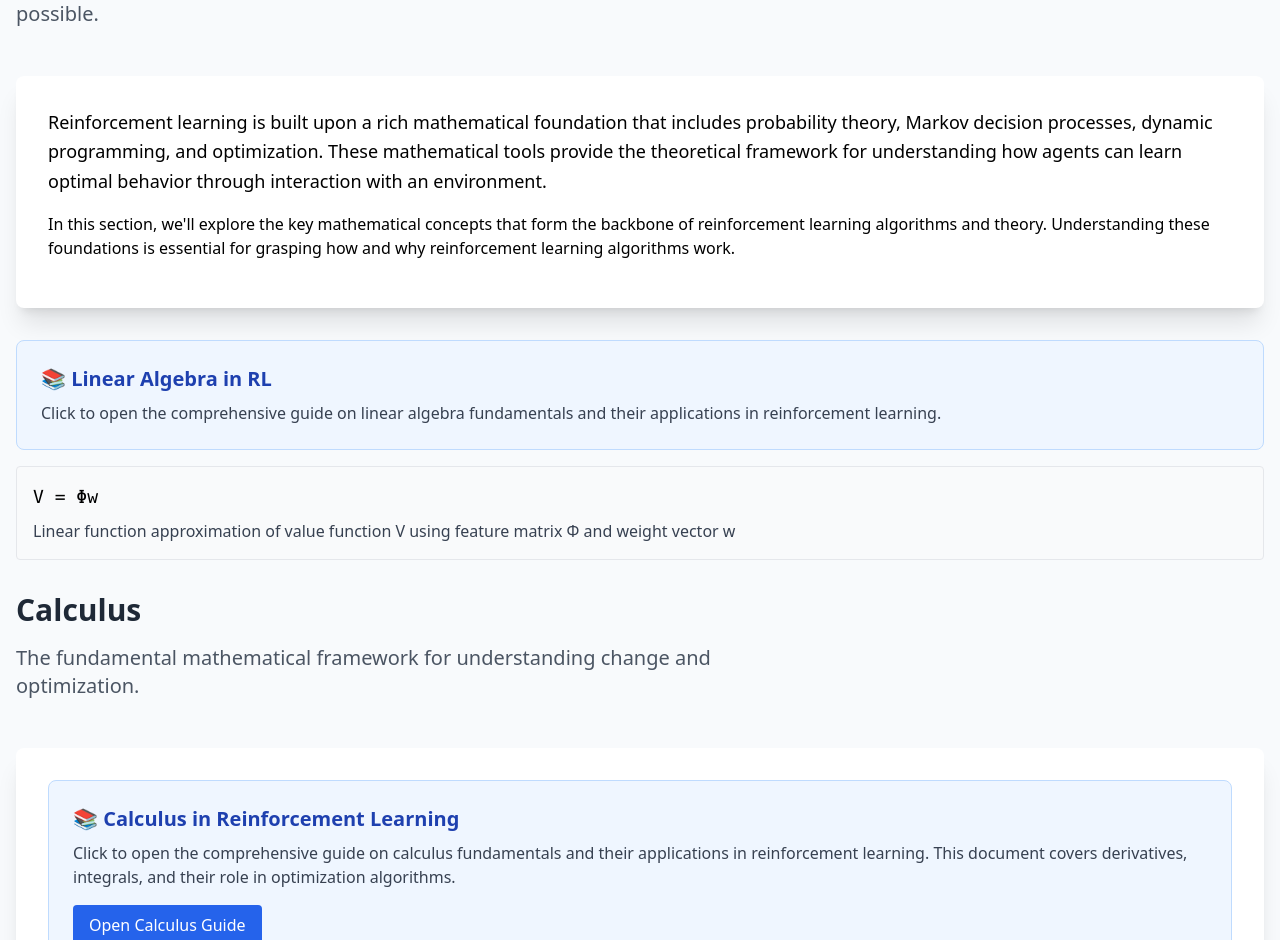
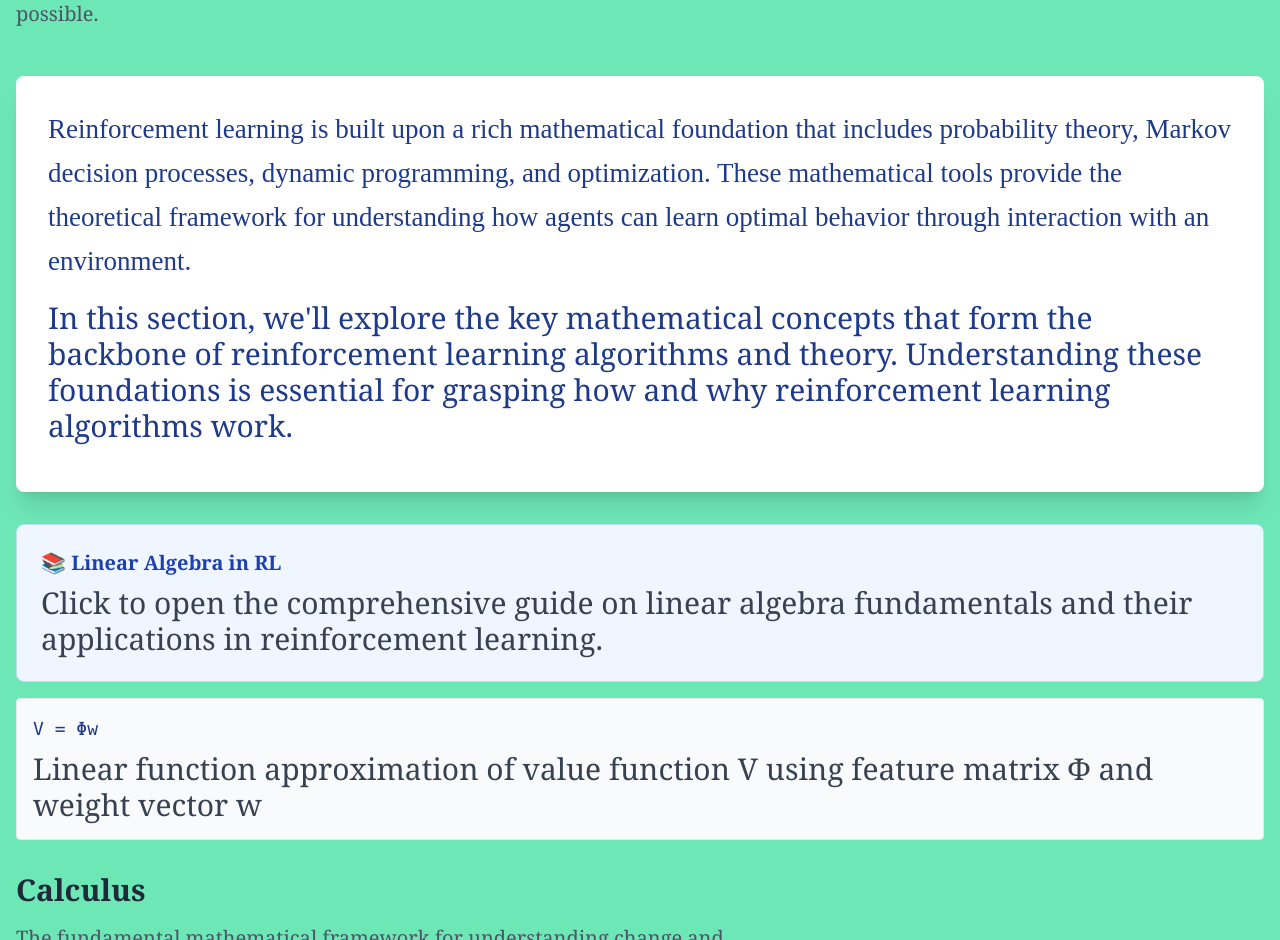
Before and after one commit to SergeyErmakov85/RL_ML-agents_site, a React (Vite) app: page /math-foundations in a window 1280 px wide. Shown: the part 432-1372 px from the top of the page. Built offline with nearby package versions, Linux system fonts and the light colour scheme.

Commit message:
поменял фон

```diff
--- a/package.json
+++ b/package.json
@@ -17,6 +17,7 @@
   },
   "devDependencies": {
     "@eslint/js": "^9.9.1",
+    "@pinegrow/piny-vite": "^1.0.10",
     "@types/react": "^18.3.23",
     "@types/react-dom": "^18.3.7",
     "@vitejs/plugin-react": "^4.3.1",
@@ -29,6 +30,6 @@
     "tailwindcss": "^3.4.1",
     "typescript": "^5.5.3",
     "typescript-eslint": "^8.3.0",
-    "vite": "^5.4.2"
+    "vite": "^6.3.5"
   }
 }
--- a/src/pages/MathFoundationsPage.tsx
+++ b/src/pages/MathFoundationsPage.tsx
@@ -68,7 +68,7 @@ print(f"Function value at minimum: {f_history[-1]}")
 `;
 
   return (
-    <div>
+    <div className="font-serif text-blue-900 from-blue-700 via-purple-400 to-indigo-400 bg-emerald-300 text-3xl">
       {/* Page Header */}
       <section className="bg-gradient-to-r from-blue-800 to-indigo-700 py-16 px-4">
         <div className="container mx-auto">
@@ -81,7 +81,7 @@ print(f"Function value at minimum: {f_history[-1]}")
         </div>
       </section>
 
-      <div className="container mx-auto px-4 py-12">
+      <div className="container mx-auto px-4 py-12 focus:text-6xl focus:text-green-600 focus:not-italic focus:uppercase focus:text-justify focus:bg-sky-500">
         {/* Introduction */}
         <SectionHeading
           title="Mathematical Foundations of Reinforcement Learning"
@@ -89,7 +89,7 @@ print(f"Function value at minimum: {f_history[-1]}")
         />
 
         <ContentBlock>
-          <p className="text-lg leading-relaxed mb-4">
+          <p className="leading-relaxed mb-4" style={{ fontFamily: "Times New Roman", fontSize: "27px" }}>
             Reinforcement learning is built upon a rich mathematical foundation that includes probability theory,
             Markov decision processes, dynamic programming, and optimization. These mathematical tools provide
             the theoretical framework for understanding how agents can learn optimal behavior through interaction
@@ -124,7 +124,7 @@ print(f"Function value at minimum: {f_history[-1]}")
             </p>
             <button
               onClick={handleOpenCalculusGuide}
-              className="bg-blue-600 hover:bg-blue-700 text-white font-medium py-2 px-4 rounded transition-colors duration-300"
+              className="bg-blue-600 hover:bg-blue-700 text-white font-medium py-2 px-4 rounded transition-colors duration-300 focus:bg-sky-600 focus:from-emerald-400"
             >
               Open Calculus Guide
             </button>
--- a/vite.config.ts
+++ b/vite.config.ts
@@ -1,10 +1,13 @@
 import { defineConfig } from 'vite';
 import react from '@vitejs/plugin-react';
+import PinyVite from '@pinegrow/piny-vite' // <-- import the plugin
+
 
 // https://vitejs.dev/config/
 export default defineConfig({
-  plugins: [react()],
+  plugins: [react(), PinyVite()], // <-- add the plugin to the plugins array
   optimizeDeps: {
     exclude: ['lucide-react'],
   },
 });
+// This configuration file sets up Vite for a React project with Pinegrow integration.
```
Also changed, not shown: 2 other files (tests, documents, lock files or other folders).
